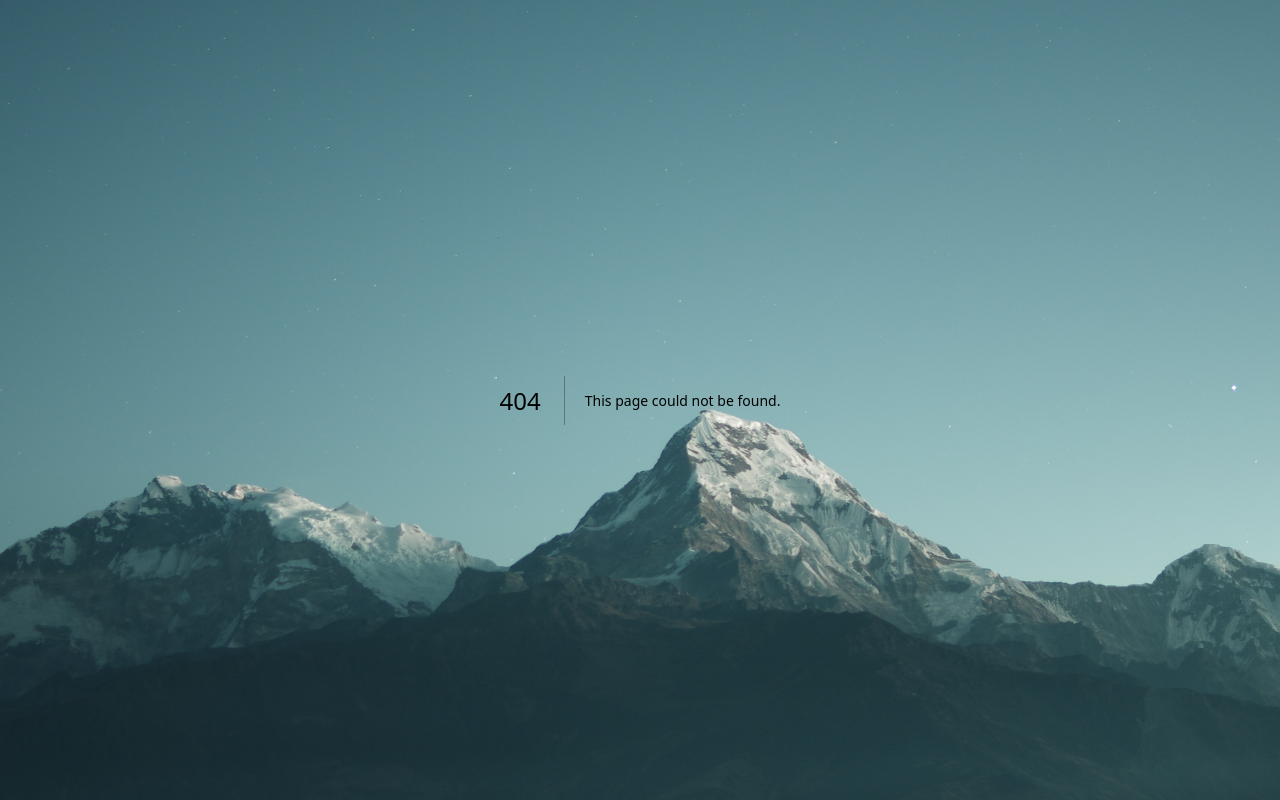
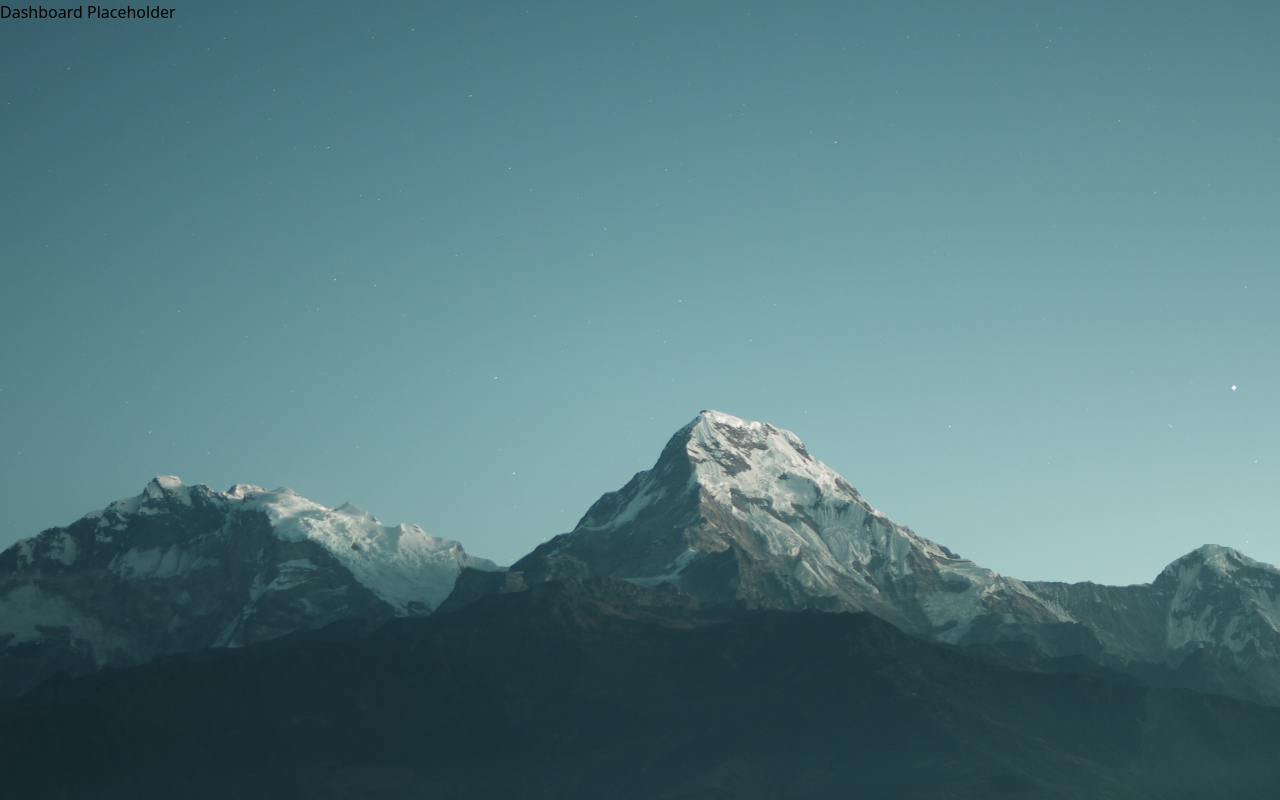
Before and after one commit to rteet702/trax-timeclock-management, a Next.js app: page /dashboard in a window 1280 px wide. Before the commit this address had no page. Built offline with nearby package versions, Linux system fonts and the light colour scheme.

Commit message:
chore: added placeholder route /dashboard.

```diff
--- /dev/null
+++ b/src/app/dashboard/page.tsx
@@ -0,0 +1,5 @@
+const Dashboard = () => {
+    return <div>Dashboard Placeholder</div>;
+};
+
+export default Dashboard;
```
